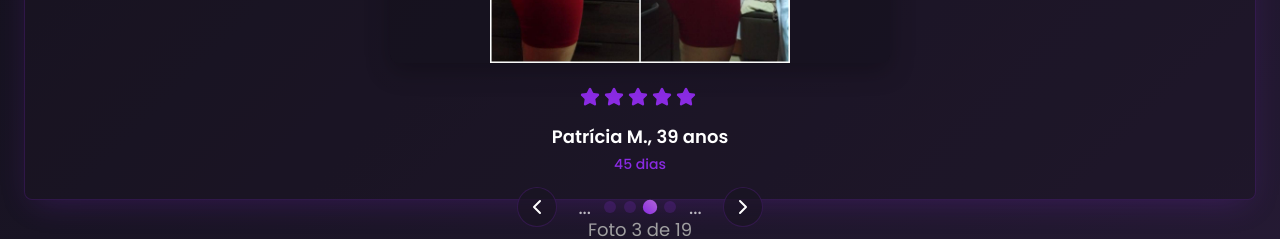
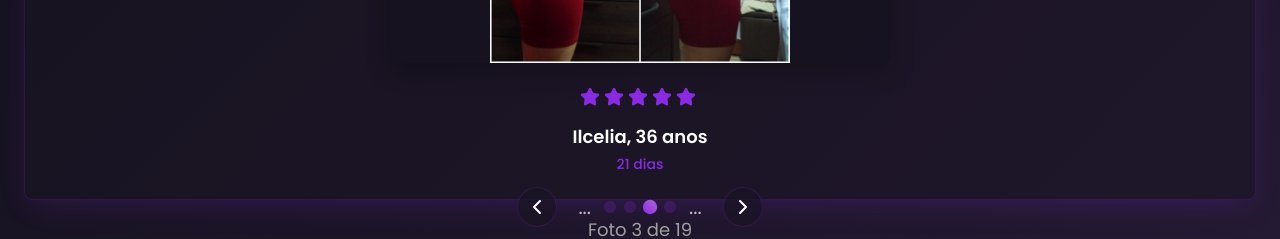
Before and after one commit to diwberg/desafio-core-define, a Next.js app: page / in a window 1280 px wide. Shown: the part 2420-2659 px from the top of the page. Built offline with nearby package versions, Linux system fonts and the light colour scheme.

Commit message:
fix: atualização dos domínios para cuidandodemim.org

```diff
--- a/src/app/layout.tsx
+++ b/src/app/layout.tsx
@@ -9,7 +9,7 @@ export const metadata: Metadata = {
   authors: [{ name: "Equipe Core Define" }],
   creator: "Equipe Core Define",
   publisher: "Core Define",
-  metadataBase: new URL("https://desafiocoredefine.com.br"),
+  metadataBase: new URL("https://cuidandodemim.org"),
   alternates: {
     canonical: "/",
   },
@@ -20,7 +20,7 @@ export const metadata: Metadata = {
   openGraph: {
     type: "website",
     locale: "pt_BR",
-    url: "https://desafiocoredefine.com.br",
+    url: "https://cuidandodemim.org",
     title: "Desafio Core Define – Transforme seu corpo e bem-estar",
     description: "Fortaleça seu core, autoestima e bem-estar com um método que já transformou centenas de mulheres. Entre na lista e seja a próxima.",
     siteName: "Desafio Core Define",
@@ -78,16 +78,15 @@ export default function RootLayout({
               "@context": "https://schema.org",
               "@type": "WebSite",
               "name": "Desafio Core Define",
-              "url": "https://desafiocoredefine.com.br",
+              "url": "https://cuidandodemim.org",
               "potentialAction": {
                 "@type": "SearchAction",
-                "target": "https://desafiocoredefine.com.br/search?q={search_term_string}",
+                "target": "https://cuidandodemim.org/search?q={search_term_string}",
                 "query-input": "required name=search_term_string"
               },
               "sameAs": [
-                "https://www.instagram.com/coredefine",
-                "https://www.facebook.com/coredefine",
-                "https://www.youtube.com/coredefine"
+                "https://www.instagram.com/amandha1/",
+                "https://www.facebook.com/share/r/18WnyXGDAq/",
               ]
             })
           }}
--- a/src/app/page.tsx
+++ b/src/app/page.tsx
@@ -384,118 +384,118 @@ export default function Home() {
 
   const testimonials = [
     {
-      name: "Mariana S., 42 anos",
+      name: "Erika, 34 anos",
       stars: 5,
       image: "/images/result-1.jpg",
-      days: "21"
+      days: "30"
     },
     {
-      name: "Julia F., 35 anos",
+      name: "Lilian, 28 anos",
       stars: 5,
       image: "/images/result-2.jpg",
       days: "30"
     },
     {
-      name: "Patrícia M., 39 anos",
+      name: "Ilcelia, 36 anos",
       stars: 5,
       image: "/images/result-3.jpg",
-      days: "45"
+      days: "21"
     },
     {
-      name: "Carla R., 45 anos",
+      name: "Laís, 34 anos",
       stars: 5,
       image: "/images/result-4.jpg",
-      days: "60"
+      days: "21"
     },
     {
-      name: "Renata B., 38 anos",
+      name: "Laís, 34 anos",
       stars: 5,
       image: "/images/result-5.jpg",
-      days: "28"
+      days: "21"
     },
     {
-      name: "Laura T., 41 anos",
+      name: "Laís, 34 anos",
       stars: 5,
       image: "/images/result-6.jpg",
-      days: "35"
+      days: "21"
     },
     {
-      name: "Fernanda M., 36 anos",
+      name: "Geovanna, 29 anos",
       stars: 5,
       image: "/images/result-7.jpg",
-      days: "42"
+      days: "21"
     },
     {
-      name: "Camila P., 33 anos",
+      name: "Geovanna, 29 anos",
       stars: 5,
       image: "/images/result-8.jpeg",
       days: "21"
     },
     {
-      name: "Daniela V., 40 anos",
+      name: "Andreia, 30 anos",
       stars: 5,
       image: "/images/result-9.jpg",
-      days: "50"
+      days: "21"
     },
     {
-      name: "Bianca L., 37 anos",
+      name: "Laís, 34 anos",
       stars: 5,
       image: "/images/result-10.jpg",
-      days: "25"
+      days: "21"
     },
     {
-      name: "Amanda C., 43 anos",
+      name: "Geovanna, 29 anos",
       stars: 5,
       image: "/images/result-11.jpg",
-      days: "32"
+      days: "21"
     },
     {
-      name: "Gabriela M., 29 anos",
+      name: "Pricila, 31 anos",
       stars: 5,
       image: "/images/result-12.jpg",
-      days: "40"
+      days: "21"
     },
     {
-      name: "Sofia T., 34 anos",
+      name: "Ilcelia, 36 anos",
       stars: 5,
       image: "/images/result-13.jpg",
       days: "21"
     },
     {
-      name: "Carolina A., 39 anos",
+      name: "Geovanna, 29 anos",
       stars: 5,
       image: "/images/result-14.jpg",
-      days: "45"
+      days: "21"
     },
     {
-      name: "Marina S., 41 anos",
+      name: "Laís, 34 anos",
       stars: 5,
       image: "/images/result-15.jpg",
-      days: "60"
+      days: "21"
     },
     {
-      name: "Luciana B., 36 anos",
+      name: "Laís, 34 anos",
       stars: 5,
       image: "/images/result-16.jpg",
-      days: "30"
+      days: "21"
     },
     {
-      name: "Juliana R., 40 anos",
+      name: "Larissa, 30 anos",
       stars: 5,
       image: "/images/result-17.jpg",
-      days: "28"
+      days: "12"
     },
     {
-      name: "Aline V., 32 anos",
+      name: "Larissa, 30 anos",
       stars: 5,
       image: "/images/result-18.jpg",
-      days: "35"
+      days: "21"
     },
     {
-      name: "Marcela F., 44 anos",
+      name: "Andreia, 30 anos",
       stars: 5,
       image: "/images/result-19.jpg",
-      days: "42"
+      days: "15"
     },
   ];
 
@@ -803,10 +803,9 @@ export default function Home() {
             </div>
 
             <div className="md:text-right md:items-end">
-              <h3 className="text-xl font-semibold text-white mb-4">Contato</h3>
               <div className="flex gap-5 mb-4 justify-center md:justify-end">
                 <a
-                  href="https://instagram.com/coredefine"
+                  href="https://www.instagram.com/amandha1/"
                   target="_blank"
                   rel="noopener noreferrer"
                   className="footer-social-link"
@@ -815,7 +814,7 @@ export default function Home() {
                   <Instagram size={24} />
                 </a>
                 <a
-                  href="https://facebook.com/coredefine"
+                  href="https://www.facebook.com/share/r/18WnyXGDAq/"
                   target="_blank"
                   rel="noopener noreferrer"
                   className="footer-social-link"
@@ -824,7 +823,7 @@ export default function Home() {
                   <Facebook size={24} />
                 </a>
                 <a
-                  href="https://chat.whatsapp.com/coredefine"
+                  href="https://chat.whatsapp.com/CCIuwp9s1KfCFGH153KIYJ"
                   target="_blank"
                   rel="noopener noreferrer"
                   className="footer-social-link"
--- a/src/app/privacidade/layout.tsx
+++ b/src/app/privacidade/layout.tsx
@@ -10,7 +10,7 @@ export const metadata: Metadata = {
   openGraph: {
     title: "Política de Privacidade | Desafio Core Define",
     description: "Nossa política de privacidade explica como coletamos, usamos, divulgamos e protegemos suas informações pessoais no Desafio Core Define.",
-    url: "https://desafiocoredefine.com.br/privacidade",
+    url: "https://cuidandodemim.org/privacidade",
     type: "article",
     publishedTime: new Date().toISOString(),
     modifiedTime: new Date().toISOString(),
@@ -43,7 +43,7 @@ export default function PrivacidadeLayout({
               "name": "Desafio Core Define",
               "logo": {
                 "@type": "ImageObject",
-                "url": "https://desafiocoredefine.com.br/logo.png"
+                "url": "https://cuidandodemim.org/logo.png"
               }
             },
             "datePublished": new Date().toISOString(),
@@ -55,13 +55,13 @@ export default function PrivacidadeLayout({
                   "@type": "ListItem",
                   "position": 1,
                   "name": "Início",
-                  "item": "https://desafiocoredefine.com.br"
+                  "item": "https://cuidandodemim.org"
                 },
                 {
                   "@type": "ListItem",
                   "position": 2,
                   "name": "Política de Privacidade",
-                  "item": "https://desafiocoredefine.com.br/privacidade"
+                  "item": "https://cuidandodemim.org/privacidade"
                 }
               ]
             }
--- a/src/app/privacidade/page.tsx
+++ b/src/app/privacidade/page.tsx
@@ -59,7 +59,7 @@ export default function PrivacidadePage() {
           </Link>
 
           <ShareButtons
-            url="https://desafiocoredefine.com.br/privacidade"
+            url="https://cuidandodemim.org/privacidade"
             title="Política de Privacidade do Desafio Core Define"
             description="Saiba como o Desafio Core Define protege seus dados e informações pessoais."
           />
--- a/src/app/termos/layout.tsx
+++ b/src/app/termos/layout.tsx
@@ -10,7 +10,7 @@ export const metadata: Metadata = {
   openGraph: {
     title: "Termos de Uso | Desafio Core Define",
     description: "Termos e condições de uso do programa Desafio Core Define. Leia atentamente antes de participar do programa.",
-    url: "https://desafiocoredefine.com.br/termos",
+    url: "https://cuidandodemim.org/termos",
     type: "article",
     publishedTime: new Date().toISOString(),
     modifiedTime: new Date().toISOString(),
@@ -43,7 +43,7 @@ export default function TermosLayout({
               "name": "Desafio Core Define",
               "logo": {
                 "@type": "ImageObject",
-                "url": "https://desafiocoredefine.com.br/logo.png"
+                "url": "https://cuidandodemim.org/logo.png"
               }
             },
             "datePublished": new Date().toISOString(),
@@ -55,13 +55,13 @@ export default function TermosLayout({
                   "@type": "ListItem",
                   "position": 1,
                   "name": "Início",
-                  "item": "https://desafiocoredefine.com.br"
+                  "item": "https://cuidandodemim.org"
                 },
                 {
                   "@type": "ListItem",
                   "position": 2,
                   "name": "Termos de Uso",
-                  "item": "https://desafiocoredefine.com.br/termos"
+                  "item": "https://cuidandodemim.org/termos"
                 }
               ]
             }
--- a/src/app/termos/page.tsx
+++ b/src/app/termos/page.tsx
@@ -61,7 +61,7 @@ export default function TermosPage() {
           </Link>
 
           <ShareButtons
-            url="https://desafiocoredefine.com.br/termos"
+            url="https://cuidandodemim.org/termos"
             title="Termos de Uso do Desafio Core Define"
             description="Confira os termos e condições de uso do programa Desafio Core Define."
           />
```
